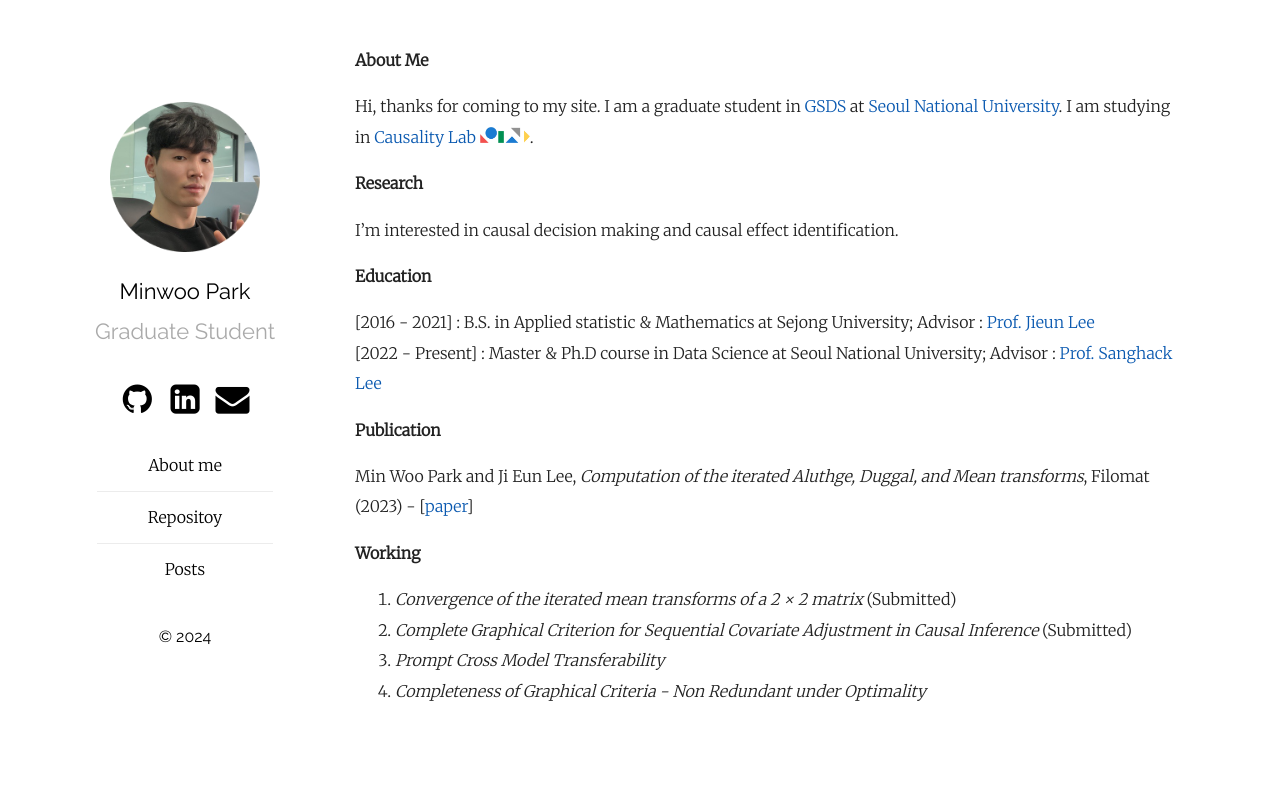
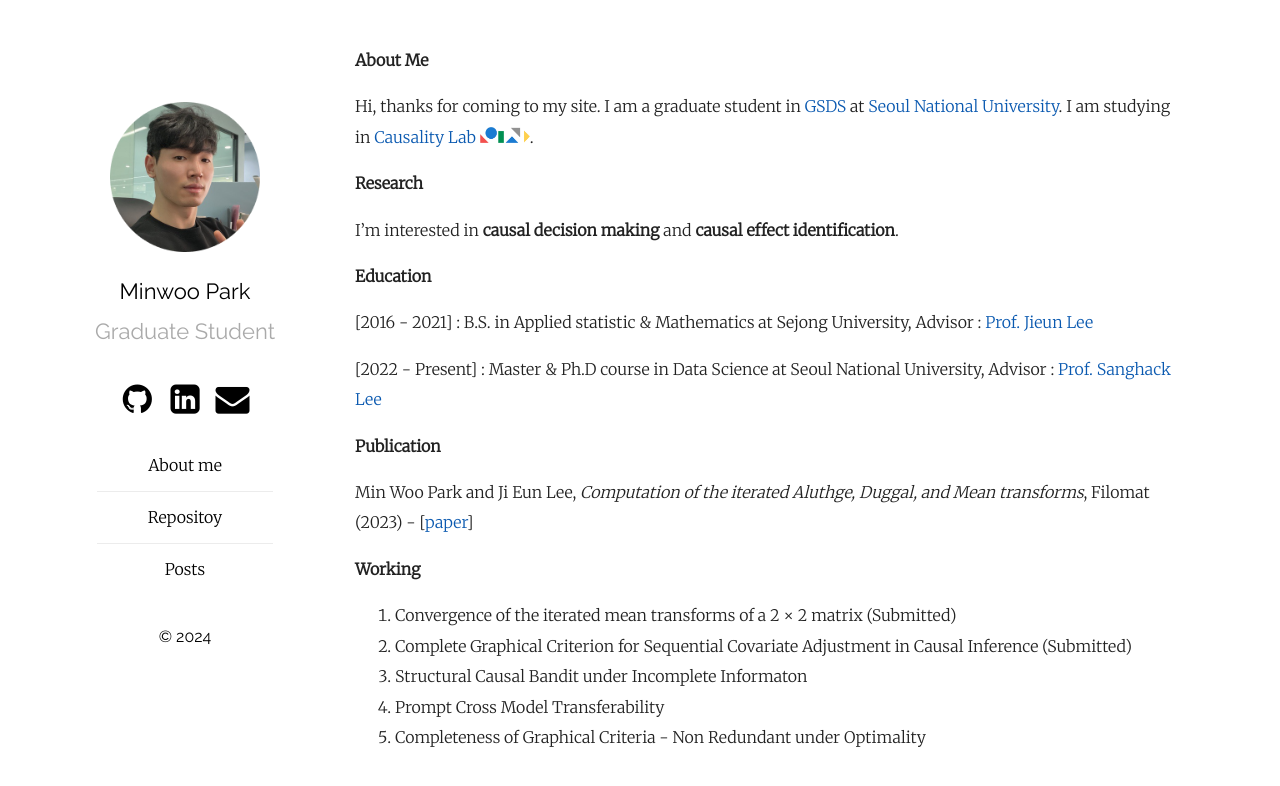
Before and after one commit to MinwooPark96/minwoopark96.github.com, a Jekyll site: the page built from aboutme.md, in a window 1280 px wide. Shown: the top 786 px of the page. Built offline with Jekyll 4.4.1, drawn with Linux system fonts in a browser that asks for light colours.

Commit message:
Fix aboutme.md

```diff
--- a/aboutme.md
+++ b/aboutme.md
@@ -9,12 +9,13 @@ Hi, thanks for coming to my site. I am a graduate student in [GSDS](https://gsds
 
 **Research**
 
-I'm interested in causal decision making and causal effect identification.
+I'm interested in **causal decision making** and **causal effect identification**.
 
 **Education**
 
-[2016 - 2021] : B.S. in Applied statistic & Mathematics at Sejong University; Advisor : [Prof. Jieun Lee](https://home.sejong.ac.kr/~jieunlee7/)\\
-[2022 - Present] : Master & Ph.D course in Data Science at Seoul National University; Advisor : [Prof. Sanghack Lee](https://www.sanghacklee.me/)
+[2016 - 2021] : B.S. in Applied statistic & Mathematics at Sejong University, Advisor : [Prof. Jieun Lee](https://home.sejong.ac.kr/~jieunlee7/)
+
+[2022 - Present] : Master & Ph.D course in Data Science at Seoul National University, Advisor : [Prof. Sanghack Lee](https://www.sanghacklee.me/)
 
 **Publication**
 
@@ -23,7 +24,8 @@ and Mean transforms*, Filomat (2023) - [[paper](https://doiserbia.nb.rs/Article.
 
 **Working**
 
-1. *Convergence of the iterated mean transforms of a 2 × 2 matrix* (Submitted)
-2. *Complete Graphical Criterion for Sequential Covariate Adjustment in Causal Inference* (Submitted)
-3. *Prompt Cross Model Transferability*
-4. *Completeness of Graphical Criteria - Non Redundant under Optimality*
+1. Convergence of the iterated mean transforms of a 2 × 2 matrix (Submitted)
+2. Complete Graphical Criterion for Sequential Covariate Adjustment in Causal Inference (Submitted)
+3. Structural Causal Bandit under Incomplete Informaton
+4. Prompt Cross Model Transferability
+5. Completeness of Graphical Criteria - Non Redundant under Optimality
```
Also changed, not shown: bug.md (added, +1 -0 lines).
